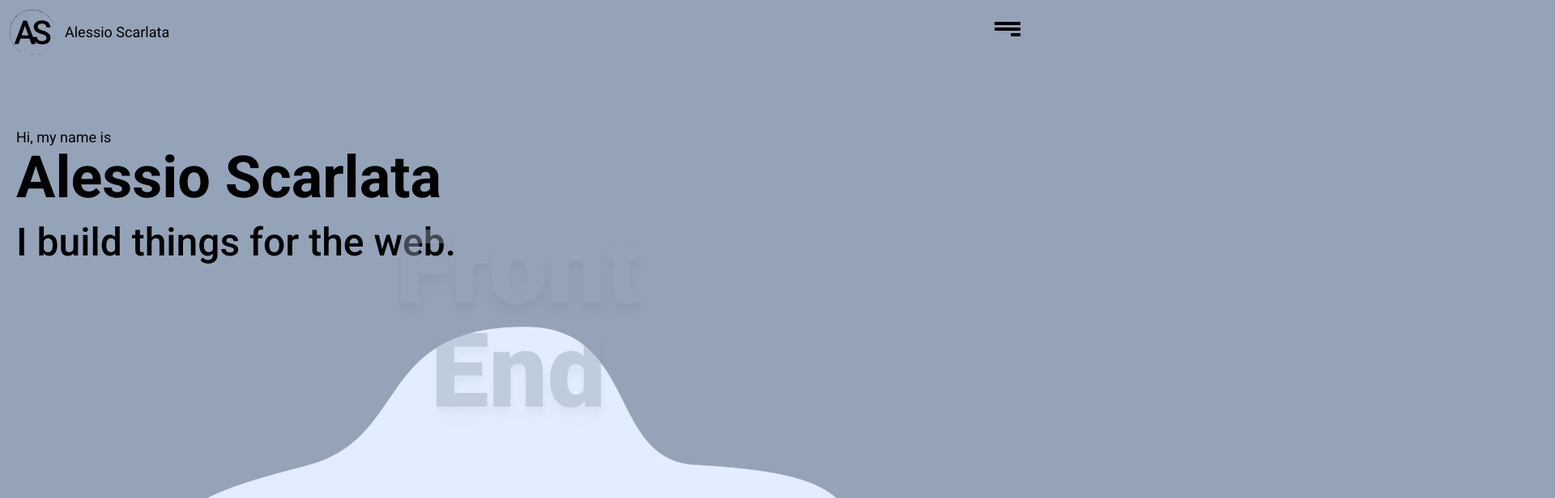
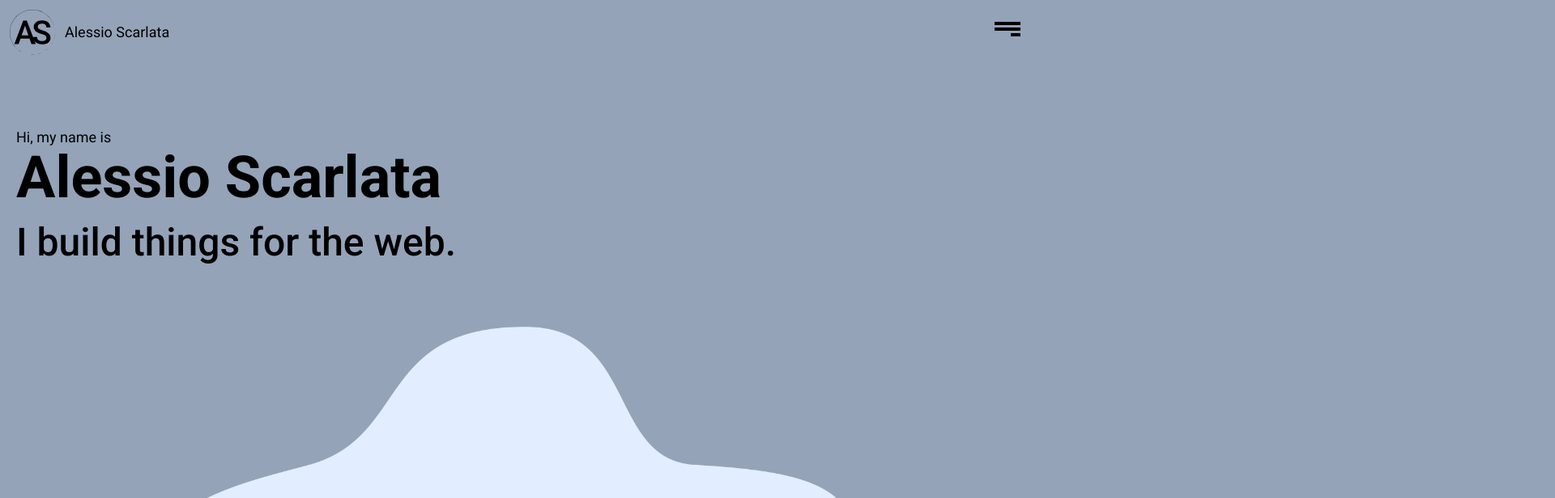
Before and after one commit to xScafu/portfolio-site-react, a React (Vite) app: page / in a window 1280 px wide. Shown: the top 616 px of the page at 81% size, 1920 px wide, since content can reach past the window. Built offline with nearby package versions, Linux system fonts and the light colour scheme.

Commit message:
app, backgroundText modified

```diff
--- a/src/App.jsx
+++ b/src/App.jsx
@@ -3,11 +3,11 @@ import Navbar from "./components/Navbar";
 import Presentation from "./components/Presentation";
 import Footer from "./components/Footer";
 import { Divider } from "@mui/material";
-import zIndex from "@mui/material/styles/zIndex";
+
 
 function App() {
   return (
-    <>
+    <div className="relative">
       <Navbar />
       <Presentation />
       <BackgroundText />
@@ -17,7 +17,7 @@ function App() {
         </Divider>
       </div>
       <Footer />
-    </>
+    </div>
   );
 }
 
--- a/src/components/BackgroundText.jsx
+++ b/src/components/BackgroundText.jsx
@@ -1,6 +1,6 @@
 export default function BackgroundText() {
   return (
-    <div className="opacity-45 absolute -inset-1/2 top-1/3">
+    <div className="absolute inset-0 flex justify-center items-center opacity-40 " >
       <h1 className="text-9xl font-sans font-extrabold text-slate-400 text-nowrap text-center drop-shadow-xl select-none">
         Front <br />
         End
```
